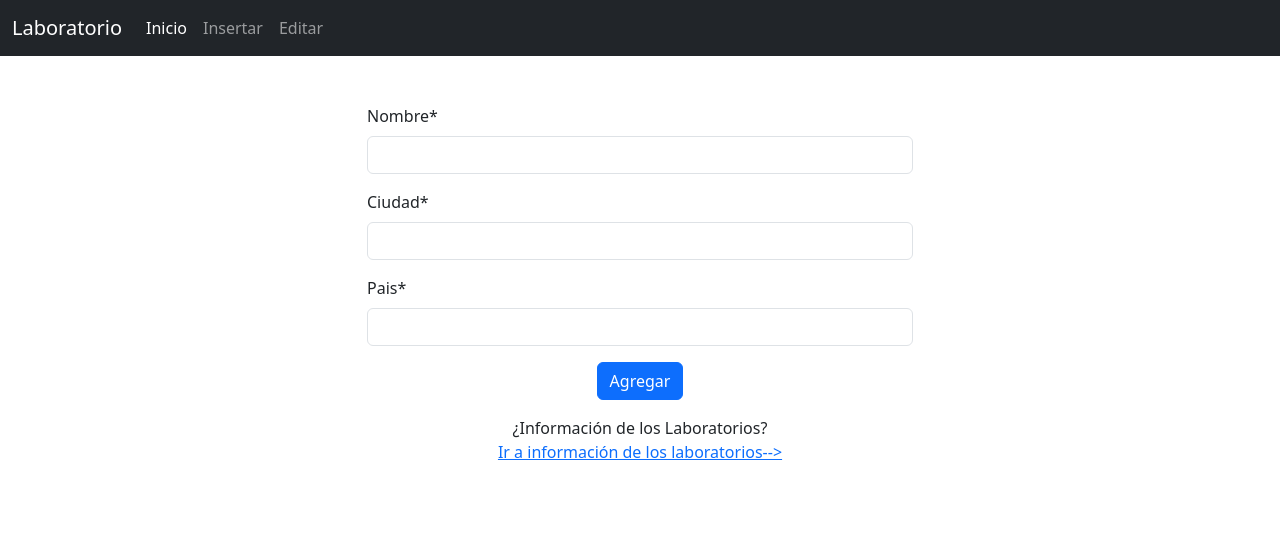
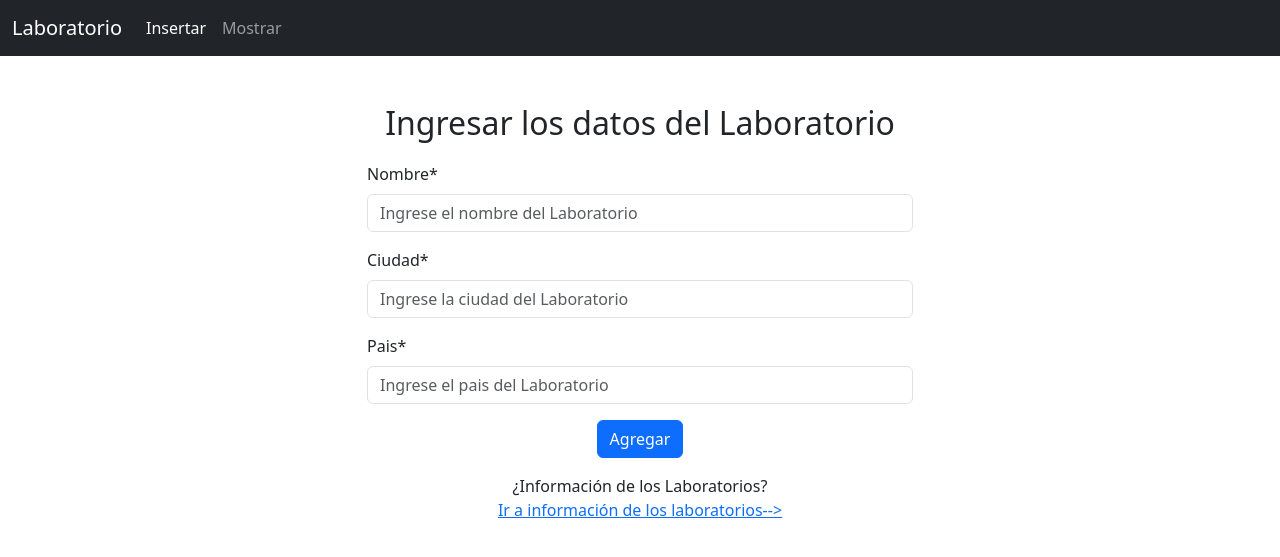
Before and after one commit to fuentesgBrian/practica_final_orm_django, a Django app: page / in a window 1280 px wide. Shown: the top 557 px of the page. Run offline with Django 4.2, Linux system fonts and the light colour scheme; some libraries are stand-ins or nearby versions.

```diff
--- a/laboratorio/forms.py
+++ b/laboratorio/forms.py
@@ -2,6 +2,10 @@ from django import forms
 from .models import Laboratorio
 
 class LaboratorioForm(forms.ModelForm):
+    nombre = forms.CharField(max_length=255, widget=forms.TextInput(attrs={'placeholder':'Ingrese el nombre del Laboratorio'}))
+    ciudad = forms.CharField(max_length=255, widget=forms.TextInput(attrs={'placeholder':'Ingrese la ciudad del Laboratorio'}))
+    pais = forms.CharField(max_length=255, widget=forms.TextInput(attrs={'placeholder':'Ingrese el pais del Laboratorio'}))
+
     class Meta:
         model = Laboratorio
         fields = "__all__"
--- a/laboratorio/templates/laboratorio/base.html
+++ b/laboratorio/templates/laboratorio/base.html
@@ -20,13 +20,10 @@
             <div class="collapse navbar-collapse" id="navbarNavAltMarkup">
                 <ul class="navbar-nav me-auto mb-2 mb-lg-0">
                     <li class="nav-item">
-                        <a class="nav-link active" aria-current="page" href="/">Inicio</a>
+                        <a class="nav-link active" aria-current="page" href="/">Insertar</a>
                     </li>
                     <li class="nav-item">
-                        <a class="nav-link" href="#">Insertar</a>
-                    </li>
-                    <li class="nav-item">
-                        <a class="nav-link" href="#">Editar</a>
+                        <a class="nav-link" href="/mostrar/">Mostrar</a>
                     </li>
                 </ul>
             </div>
--- a/laboratorio/templates/laboratorio/insertar.html
+++ b/laboratorio/templates/laboratorio/insertar.html
@@ -2,8 +2,10 @@
 
 {% block content %}
 {% load crispy_forms_tags %}
+
 <div class="container">
     <div class="row justify-content-center mt-5">
+    <h2 style="text-align: center; margin-bottom: 20px;">Ingresar los datos del Laboratorio</h2>
         <div class="col-6">
             <form action="" method="post">
                 {% csrf_token %}
--- a/laboratorio/urls.py
+++ b/laboratorio/urls.py
@@ -4,4 +4,6 @@ from . import views
 urlpatterns = [
     path('', views.insertar_lab, name='insertar_lab'),
     path('mostrar/', views.mostrar_lab, name='mostrar_lab'),
+    path('editar/<int:pk>/', views.editar_lab, name='editar_lab'),
+    path('eliminar/<int:pk>/', views.eliminar_lab, name='eliminar_lab'),
 ]
--- a/laboratorio/views.py
+++ b/laboratorio/views.py
@@ -15,7 +15,7 @@ def insertar_lab(request):
 
 def mostrar_lab(request):
     laboratorios = Laboratorio.objects.all()
-    num_visitas = request.session.get('num_visitas', 1)
+    num_visitas = request.session.get('num_visits', 1)
     request.session['num_visits'] = num_visitas+1
     context = {
         'laboratorios': laboratorios,
@@ -23,3 +23,27 @@ def mostrar_lab(request):
     }
 
     return render(request, 'laboratorio/mostrar.html', context)
+
+def editar_lab(request, pk):
+    if request.method == 'POST':
+        form = LaboratorioForm(request.POST)
+        if form.is_valid():
+            laboratorio = Laboratorio.objects.get(id=pk)
+            laboratorio.nombre = request.POST['nombre']
+            laboratorio.ciudad = request.POST['ciudad']
+            laboratorio.pais = request.POST['pais']
+            laboratorio.save()
+            return redirect('/mostrar/')
+    laboratorio = Laboratorio.objects.get(id=pk)
+    form = LaboratorioForm(instance=laboratorio)
+    context = {'form':form, 'laboratorio':laboratorio}
+    return render(request, 'laboratorio/editar.html', context)
+
+def eliminar_lab(request, pk):
+    laboratorio = Laboratorio.objects.get(id=pk)
+    if request.method == 'POST':
+        laboratorio.delete()
+
+        return redirect('/mostrar/')
+    context = {'laboratorio':laboratorio}
+    return render(request, 'laboratorio/eliminar.html', context)
```
Also changed, not shown: laboratorio/templates/laboratorio/editar.html (added, +17 -0 lines), laboratorio/templates/laboratorio/eliminar.html (added, +17 -0 lines), laboratorio/templates/laboratorio/mostrar.html (+8 -5 lines).
